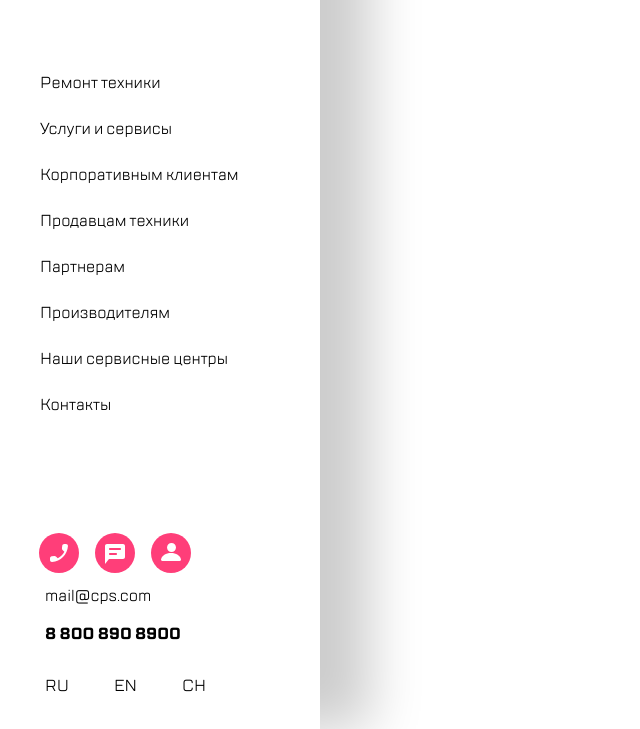
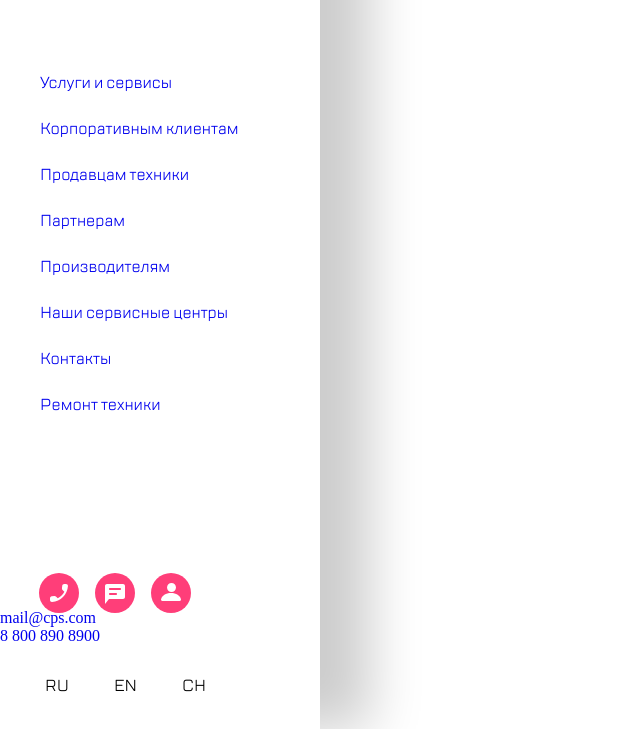
Before and after one commit to OlgaOboznaya/Block-1.4, a plain HTML site: page index.html in a window 1280 px wide. Shown: the part 71-800 px from the top of the page, without its empty margins (0-640 px from the left). Drawn offline with Linux system fonts and the light colour scheme.

Commit message:
Update index.html

```diff
--- a/index.html
+++ b/index.html
@@ -9,7 +9,7 @@
 </head>
 <body>
     <aside class="aside">
-        <header class="header">
+        <div class="header">
             <div class="container">
                 <nav class="header__nav">
                     <div class="header__nav-menu">
@@ -20,45 +20,46 @@
                         <a href="#!" class="search"><img src="img/search.svg" alt="search"></a>
                     </div>
                 </nav>
-            </header>
-            <main class="main">
+            </div>
+            <div class="main">
                 <div class="container">
                     <nav class="nav">
                         <ul class="nav__list">
-                            <li>Ремонт техники</li>
-                            <li>Услуги и сервисы</li>
-                            <li>Корпоративным клиентам</li>
-                            <li>Продавцам техники</li>
-                            <li>Партнерам</li>
-                            <li>Производителям</li>
-                            <li>Наши сервисные центры</li>
-                            <li>Контакты</li>
+                            <li><a href="#!">Услуги и сервисы</li></a>
+                            <li><a href="#!">Корпоративным клиентам</li></a>
+                            <li><a href="#!">Продавцам техники</li></a>
+                            <li><a href="#!">Партнерам</li></a>
+                            <li><a href="#!">Производителям</li></a>
+                            <li><a href="#!">Наши сервисные центры</li></a>
+                            <li><a href="#!">Контакты</li></a>
+                            <li><a href="#!">Ремонт техники</a></li>
                         </ul>
                     </nav>
                 </div>
             </main>
-            <footer class="footer">
+            <div class="footer">
                 <div class="container">
                     <nav class="nav">
                         <ul class="footer__list">
-                            <li><img src="img/call.svg" alt="call"></li>
-                            <li><img src="img/chat.svg" alt="chat"></li>
-                            <li><img src="img/profile.svg" alt="profile"></li>
+                            <li><button><img src="img/call.svg" alt="call"></li></button>
+                            <li><button><img src="img/chat.svg" alt="chat"></li></button>
+                            <li><button><img src="img/profile.svg" alt="profile"></li></button>
                         </ul>
                     </nav>
                 </div>
                 <div class="footer__mail ">
-                    <p>mail@cps.com</p>
+                    <a href="mailto:mail@cps.com">mail@cps.com</a>
                 </div>
                 <div class="footer__number ">
-                <p>8 800 890 8900</p>
+                    <a href="tel:+78008908900">8 800 890 8900</a>
+                <p></p>
                 </div>
                 <div class="footer__lang ">
                     <p>RU</p>
                     <p>EN</p>
                     <p>CH</p>
                 </div>
-            </footer>
+            </div>
         </div>
     </aside>
 </body>
```
